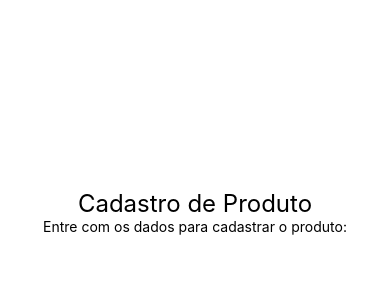
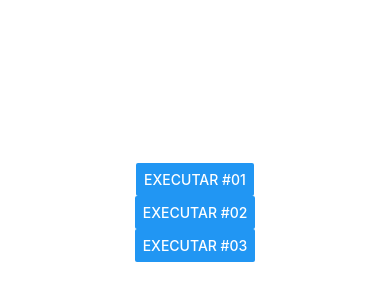
Before and after one commit to immerfallen/CursoReactNative, a React Native app: screen / in a window 390 px wide. Shown: the part 210-510 px from the top of the page. Built offline with nearby package versions, Linux system fonts and the light colour scheme.

Commit message:
Usando botao

```diff
--- a/src/App.js
+++ b/src/App.js
@@ -4,7 +4,8 @@
 // import X, {Comp1, Comp2 } from './components/MultiComponents' //Esse X é o componente oficial (default) exportado de MultiComponents
 // import MinMax from './components/MinMax'
 // import Aleatorio from './components/Aleatorio'
-import Principal from './components/Titulo'
+// import Principal from './components/Titulo'
+import Botao from './components/Botao'
 
 export default () => (
     <View style={style.App}>
@@ -16,9 +17,15 @@
         {/* <MinMax  min="3" max="20"/>
         <MinMax  min="1" max="90"/>  */}
         {/* <Aleatorio min={100} max={200}></Aleatorio> */}
-        <Principal principal="Cadastro de Produto" secundario="Entre com os dados para cadastrar o produto:"></Principal>
+        {/* <Principal principal="Cadastro de Produto" secundario="Entre com os dados para cadastrar o produto:"></Principal> Se quise envolver mais de uma propriedade dentro da mesma tag, eles tem que estar envolvidos e uma View */}
+        <Botao></Botao>
+    </View>
 
-    </View>
+    // Uma das possiblidade de chamar mais de uma props dentro de um unico elemento é a seguinte:
+    // <React.Fragment> <Principal principal="Cadastro de Produto" secundario="Entre com os dados <Principal/> <React.Frgament/>
+    //Também é possível retornar texto direito utilizando <> </>, mas dessa forma lá nos dispositivos não será renderizada como view
+
+
 ) // Pode-se utilizar da seguinte forma o componente <Primeiro /> O que está dentro das chaves é intepretado com um código JS
 
 
--- /dev/null
+++ b/src/components/Botao.js
@@ -0,0 +1,26 @@
+import React from 'react'
+import {Button} from 'react-native'
+
+export default props => {
+
+    function executar(){
+        console.warn("Exec #01")
+    }
+    return (
+        <>
+            <Button title="Executar #01"
+            onPress={executar} // aqui nao executaremos o funcao, por isso a falta de (). Ela será passada como referência a hora em que seja clicado o botao
+            />
+            <Button title="Executar #02"
+            onPress={function()  {
+                console.warn("Exec #02")
+            }}
+            />
+             <Button title="Executar #03"
+            onPress={() =>  {
+                console.warn("Exec #03")
+            }}
+            />
+        </>
+    )
+}
```
Also changed, not shown: src/components/Contador.js (added).
